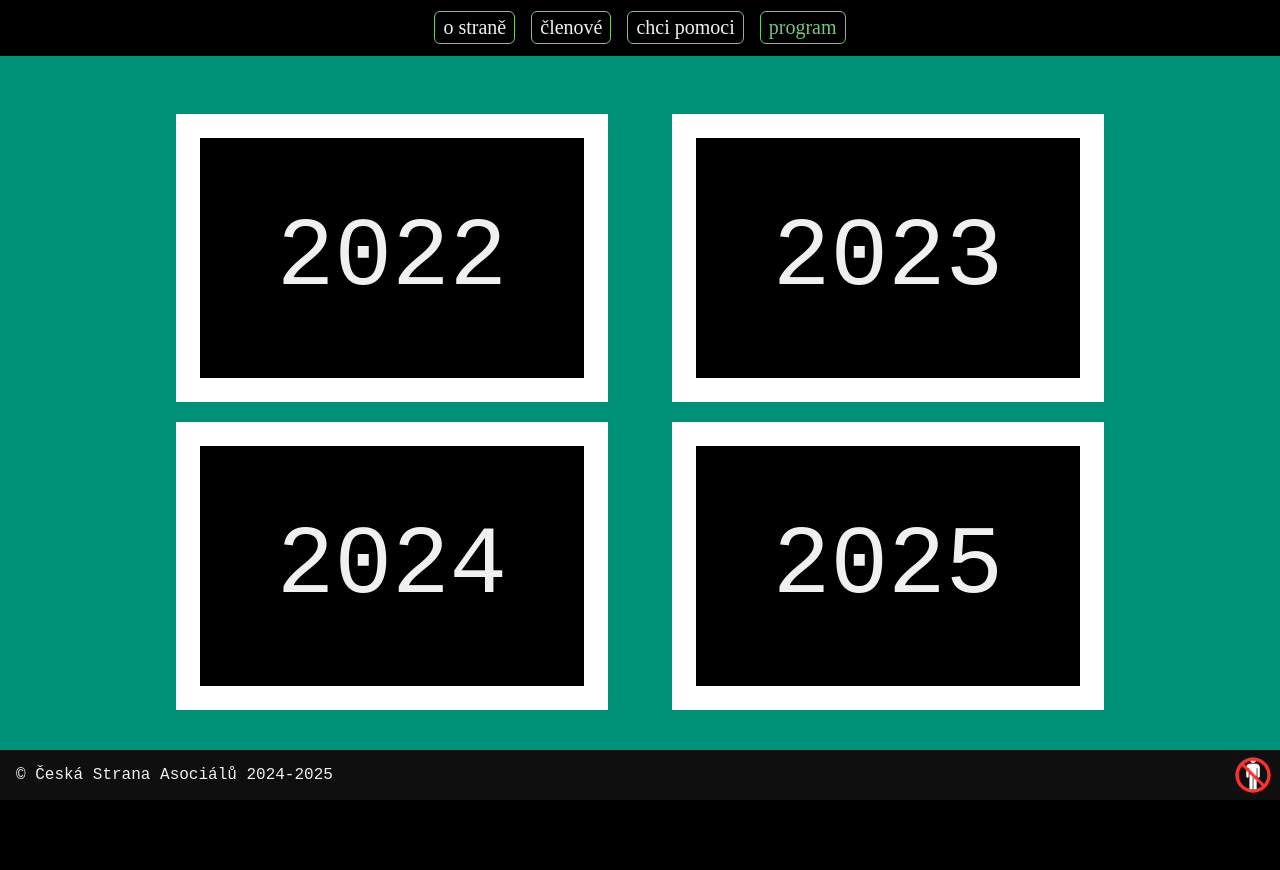
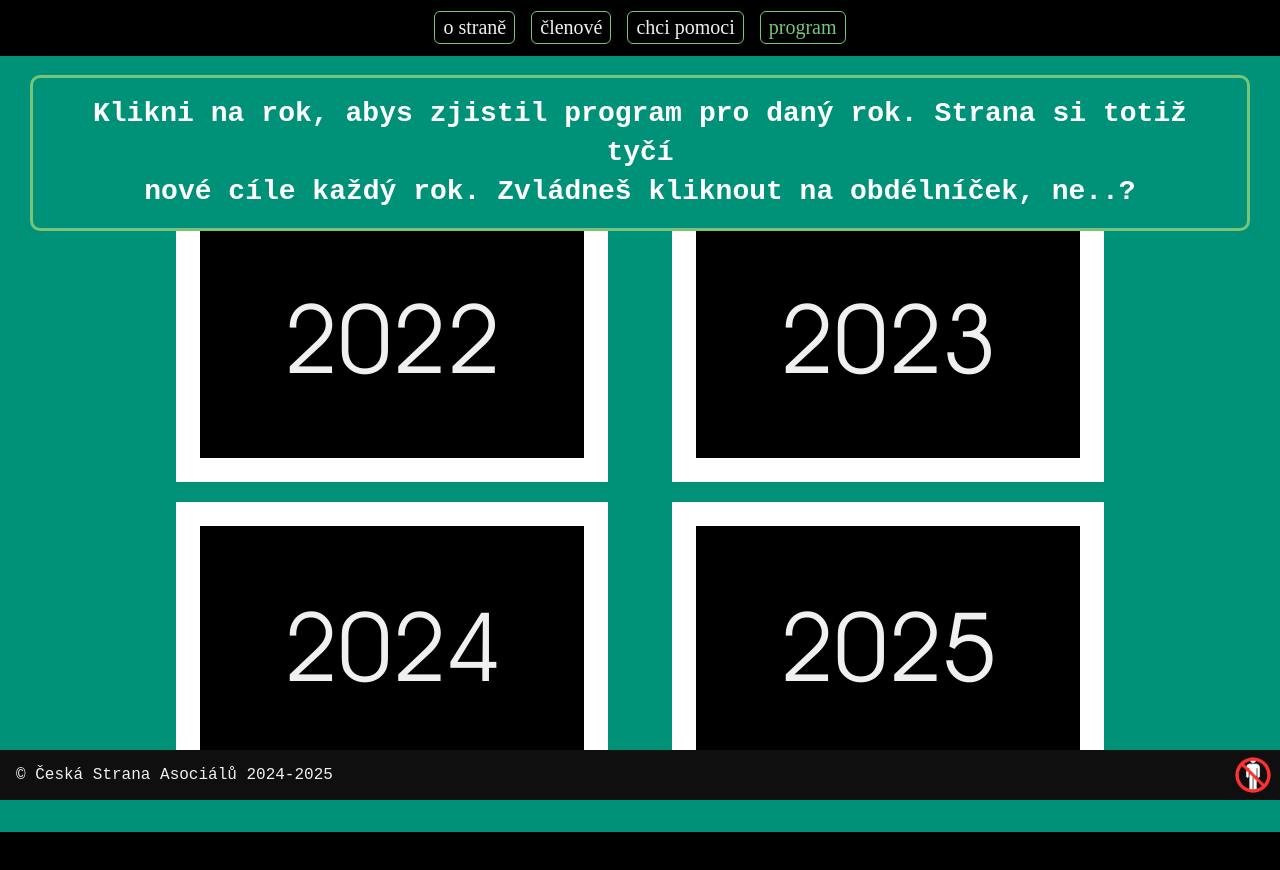
Before and after one commit to CAsocialu/CAsocialu.github.io, a React (Create React App) app: page /program in a window 1280 px wide. Shown: the top 870 px of the page. Before the commit the page ends 802 px from the top, so only its background shows below. Built offline with nearby package versions, Linux system fonts and the light colour scheme; a web font is replaced by a local one.

Commit message:
Změny v Programu

```diff
--- a/src/pages/Domov/Domov.css
+++ b/src/pages/Domov/Domov.css
@@ -78,9 +78,9 @@ div.mainACTUALContentContainer {
     align-items: center;
     column-gap: 32px;
     &>div.mainACTUALContentTextContainer {
-        padding: 32px;
+        padding: 16px 24px;
         border-radius: 8px;
-        border: 1px solid var(--mint);
+        border: 3px solid var(--mint);
         height: fit-content;
         display: flex;
         align-items: center;
--- a/src/pages/Pomoc/Podpisy/Podpisy.css
+++ b/src/pages/Pomoc/Podpisy/Podpisy.css
@@ -40,6 +40,7 @@ div#signaturesNote {
     padding: 16px 24px;
     border: 3px var(--mint) solid;
     border-radius: 24px;
+
 }
 
 div#signaturesContentWrapper {
--- a/src/pages/Program/Program.css
+++ b/src/pages/Program/Program.css
@@ -2,7 +2,7 @@ div#programmeContent {
 	color: var(--ghost);
     background-color: var(--asociální-zeleň);
 	font-size: 21px;
-	font-family: var(--font-mono);
+	font-family: var(--font-avant-garde);
 }
 
 @media screen and (max-width: 949px) {
@@ -127,4 +127,47 @@ div#programmeContent div.rokyContainer {
     column-gap: 64px;
     height: calc(100vh - 32px - 24px - 32px - 32px - 64px);
     padding: 32px 0;
+    margin-top: 80px;
 }
+div#programmeContent label.rokKarta:hover .rokFront {
+    color: var(--mint);
+}
+
+
+.nadrokovybox {
+    background-color: var(--asociální-zeleň);
+    border: 3px solid var(--mint);
+    border-radius: 10px;
+    color: white;
+    font-family: monospace;
+    font-weight: 600;
+    font-size: 28px;
+    text-align: justify;
+    text-align-last: center;
+    box-sizing: border-box;
+    line-height: 1.4;
+    white-space: pre-wrap;
+    margin: 50px auto 20px;
+    position: absolute;
+    top: 25px;
+    left: 30px;
+    right: 30px;
+    z-index: 1000;
+    height: auto;
+    min-height: 90px;
+    padding: 16px 60px;
+    display: flex;
+    align-items: center;
+    justify-content: center;
+	width: fit-content;
+}
+
+div#programmeContent .nadrokovybox {
+    opacity: 0;
+    pointer-events: none;
+    transition: opacity 0.3s ease;
+}
+div#programmeContent:not(:has(.rokKarta input:checked)) .nadrokovybox {
+    opacity: 1;
+    pointer-events: auto;
+}
--- a/src/pages/Program/Program.js
+++ b/src/pages/Program/Program.js
@@ -1,6 +1,10 @@
 import './Program.css';
 import { Helmet } from 'react-helmet-async';
 import Title from '../../components/Title/Title';
+
+
+
+
 
 
 export default function Program() {
@@ -87,7 +91,7 @@ export default function Program() {
             "Znělka z kouzelné školky jako státní hymna."
         ]
     }
-    return (
+     return (
         <div id="programmeContent">
             <Helmet>
                 <title>Program · ČSA</title>
@@ -101,11 +105,15 @@ export default function Program() {
                 <meta name="twitter:description" content="ČSA je recesistická politická strana, v tento moment chystající se vzniknout a poté začít nabírat členy. Více než strana je ČSA internetová mikrokomunita, kde každý člověk náhodně z internetu může přispět svým dílem." />
                 <meta name="twitter:image" content={`${process.env.PUBLIC_URL}/assets/banner.png`} />
             </Helmet>
+    <div className="nadrokovybox">
+        Klikni na rok, abys zjistil program pro daný rok. Strana si totiž tyčí<br />
+        nové cíle každý rok. Zvládneš kliknout na obdélníček, ne..?
+    </div>
             <div className="rokyContainer">
                 {Object.entries(programEntries).map(([year, entries]) => (
                     <label className="rokKarta" key={year}>
                         <input type="checkbox" className="rokKartaTrigger" />
-                        <div className="rokFront">{year}</div>
+                        <div className="rokFront" >{year}</div>
                         <div className="rokKartaBackdrop"></div>
                         <ul className="rokBack">
                             <Title small>Program na rok {year}</Title>
@@ -117,5 +125,5 @@ export default function Program() {
                 ))}
             </div>
         </div>
-    )
+    );
 }
```
